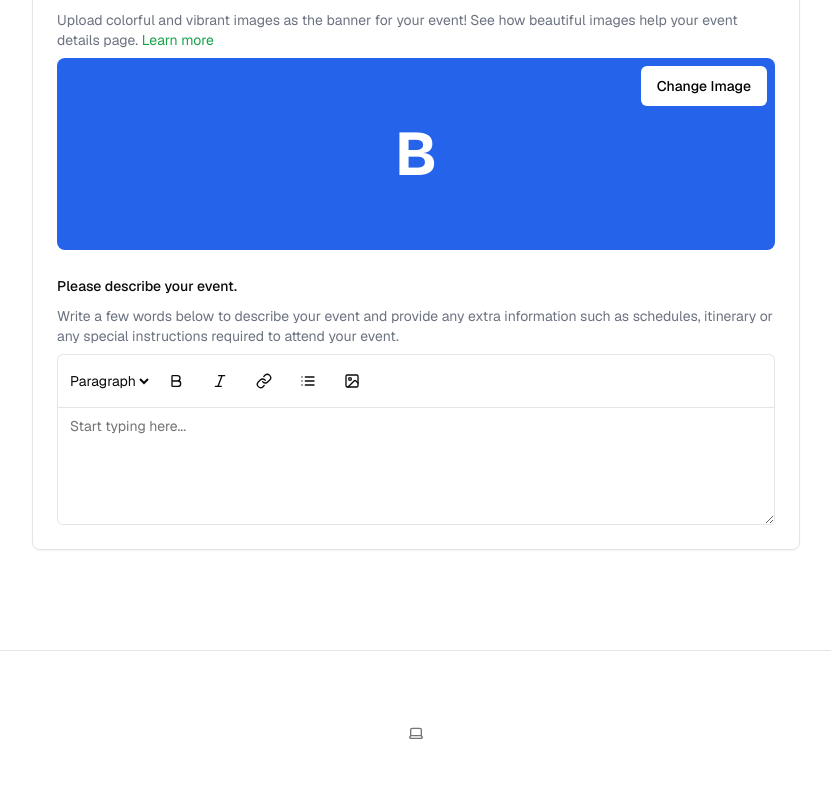
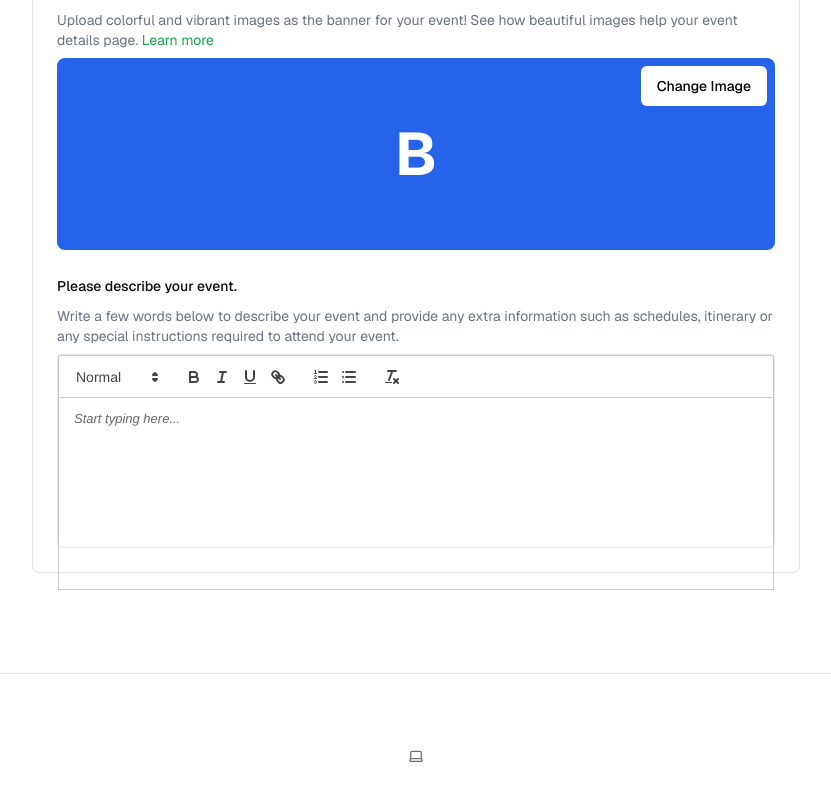
Before and after one commit to obichijioke/event-app-superbase, a Next.js app: page /create in a window 1280 px wide. Shown: the part 815-1615 px from the top of the page, without its empty margins (224-1055 px from the left). Built offline with nearby package versions, Linux system fonts and the light colour scheme; no server answers; the database is empty.

Commit message:
added wysiwyg editor

```diff
--- a/components/event/EventForm.tsx
+++ b/components/event/EventForm.tsx
@@ -25,6 +25,8 @@
   Image as ImageIcon,
 } from "lucide-react";
 import { getCategories } from "@/app/actions";
+import ReactQuill from 'react-quill';
+import 'react-quill/dist/quill.snow.css';
 
 export default function EventForm() {
   const [eventName, setEventName] = useState("");
@@ -185,33 +187,13 @@
               instructions required to attend your event.
             </p>
             <div className="border rounded-md">
-              <div className="flex items-center gap-1 p-2 border-b">
-                <select className="text-sm border-none bg-transparent">
-                  <option>Paragraph</option>
-                </select>
-                <Button variant="ghost" size="sm">
-                  <Bold className="h-4 w-4" />
-                </Button>
-                <Button variant="ghost" size="sm">
-                  <Italic className="h-4 w-4" />
-                </Button>
-                <Button variant="ghost" size="sm">
-                  <Link className="h-4 w-4" />
-                </Button>
-                <Button variant="ghost" size="sm">
-                  <List className="h-4 w-4" />
-                </Button>
-                <Button variant="ghost" size="sm">
-                  <ImageIcon className="h-4 w-4" />
-                </Button>
-              </div>
-              <Textarea
+
+              <ReactQuill
                 id="event-description"
                 placeholder="Start typing here..."
-                className="border-none focus:ring-0"
-                rows={5}
+                className="border-none focus:ring-0 rounded-lg h-48"
                 value={eventDescription}
-                onChange={(e) => setEventDescription(e.target.value)}
+                onChange={(e) => setEventDescription(e)}
               />
             </div>
           </div>
--- a/package.json
+++ b/package.json
@@ -24,7 +24,8 @@
     "prettier": "^3.3.3",
     "react": "18.2.0",
     "react-dom": "18.2.0",
-    "react-loader-spinner": "^6.1.6"
+    "react-loader-spinner": "^6.1.6",
+    "react-quill": "^2.0.0"
   },
   "devDependencies": {
     "@types/node": "20.10.6",
```
Also changed, not shown: 1 other file (tests, documents, lock files or other folders).
